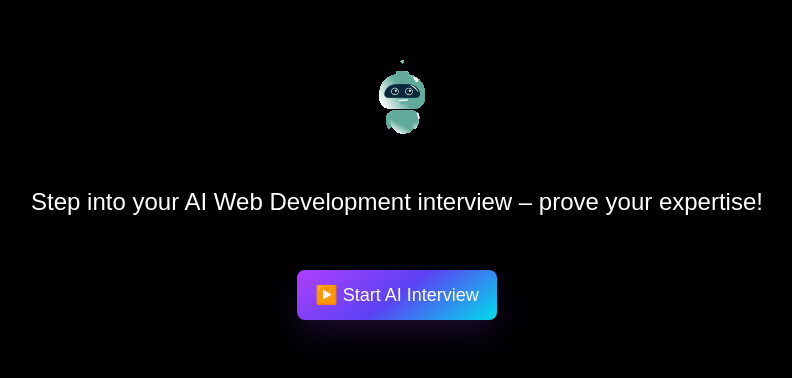
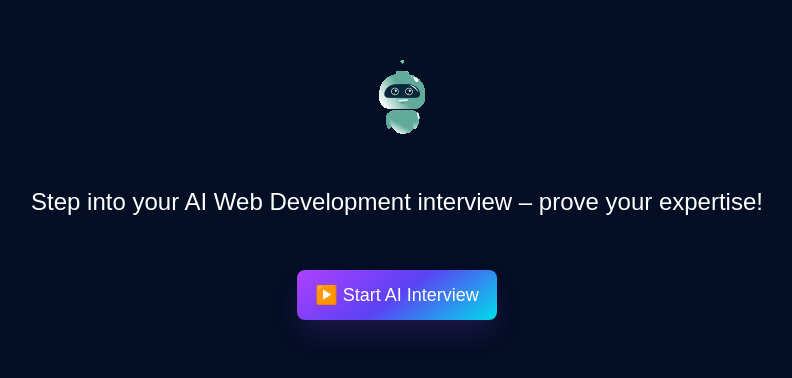
Before and after one commit to Rajat-Jaisawal-8009/ai-interview, a React (Vite) app: page / in a window 1280 px wide. Shown: the part 178-556 px from the top of the page, without its empty margins (243-1035 px from the left). Built offline with nearby package versions, Linux system fonts and the light colour scheme.

Commit message:
Update App.css

```diff
--- a/src/App.css
+++ b/src/App.css
@@ -14,7 +14,7 @@
 }
 
 body {
-  background-color: #000003;
+  background-color: #040e24;
   color: var(--fg);
   font: 1em/1.5 sans-serif;
   height: 100vh;
```
